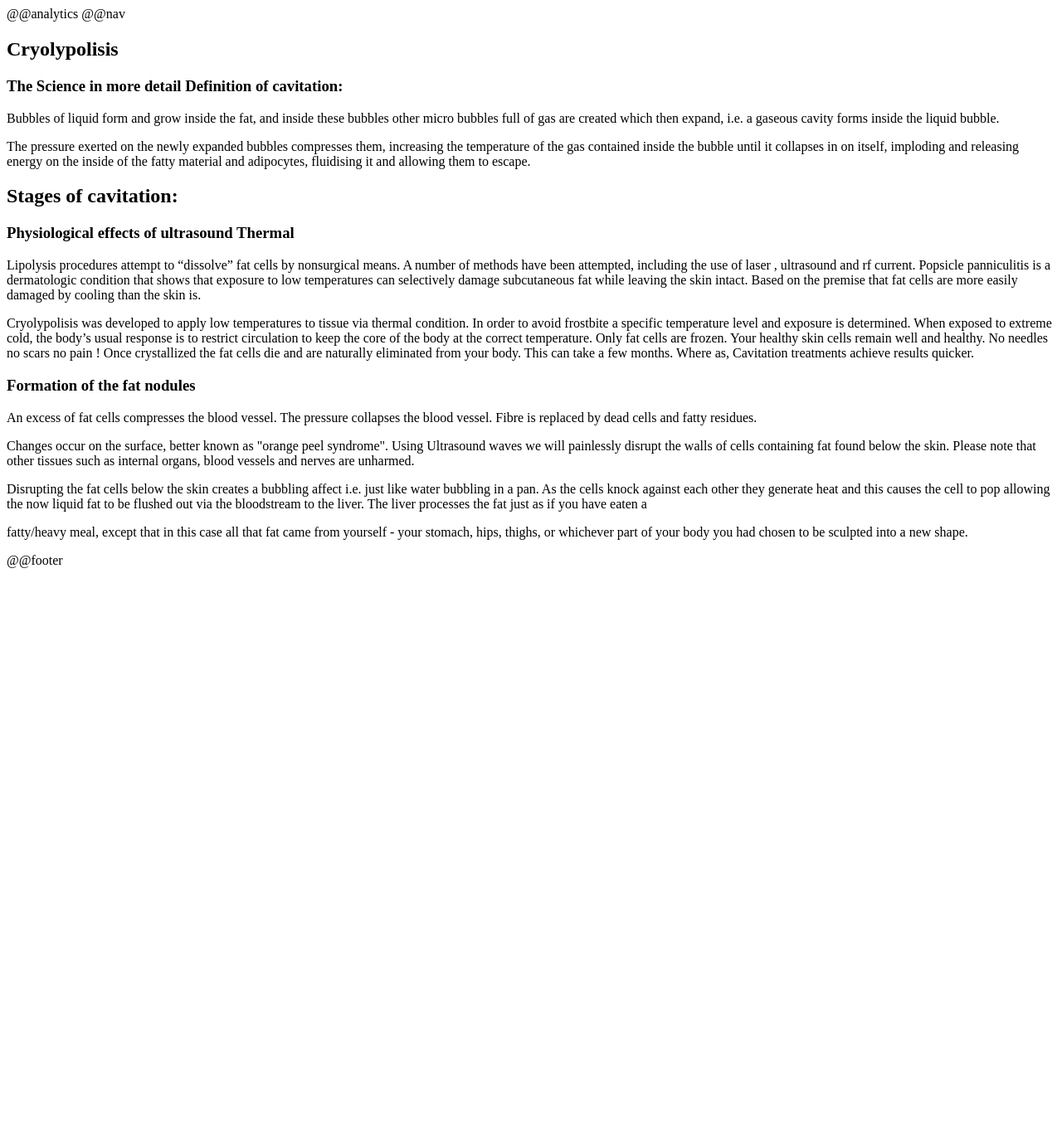
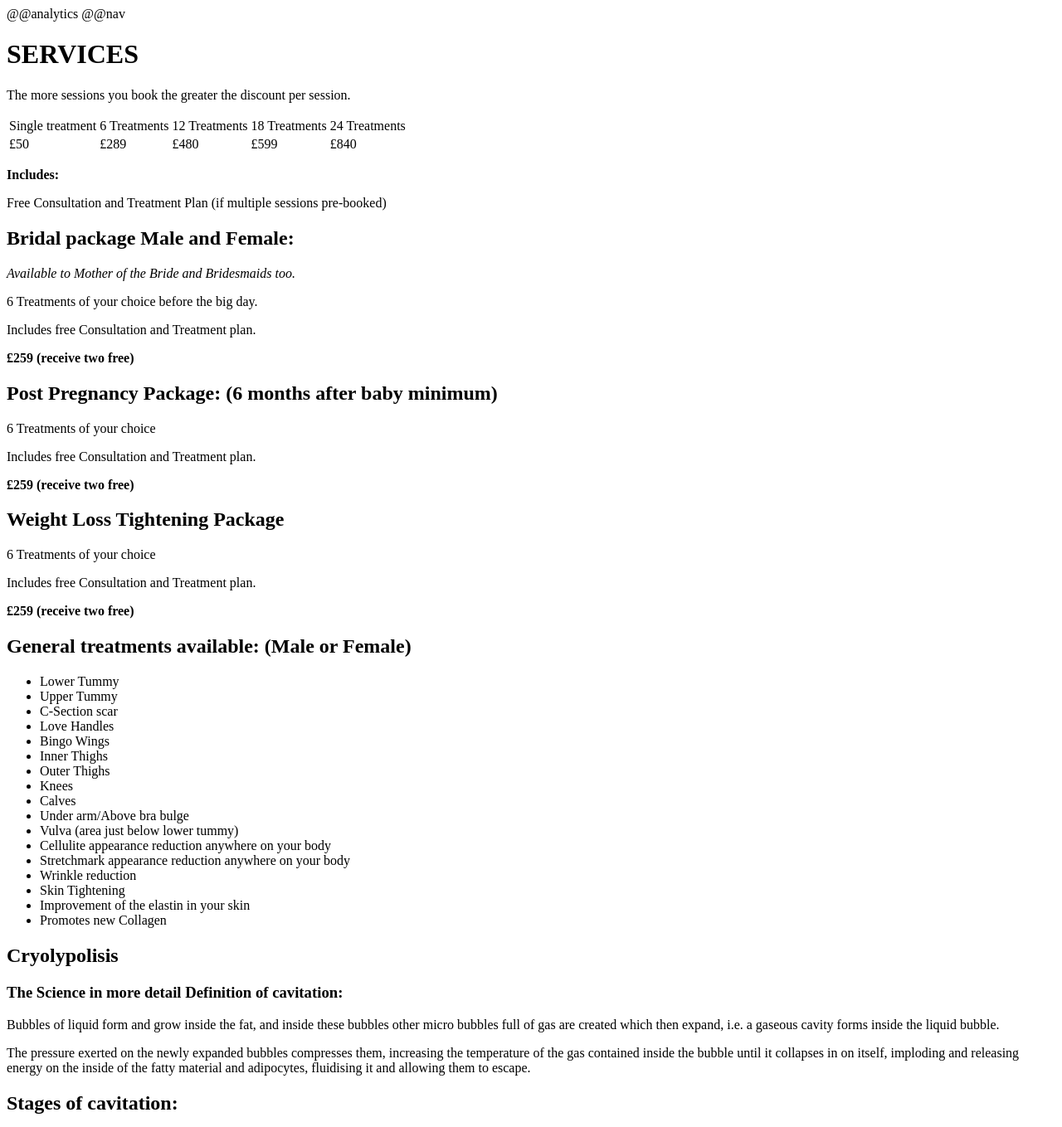
Before and after one commit to AshEdwardsDesign/Litework, a PHP site: page /services.html in a window 1280 px wide. Shown: the top 1359 px of the page at 83% size. Before the commit the page ends 685 px from the top, so only its background shows below. Run offline with PHP 8.4, Linux system fonts and the light colour scheme.

Commit message:
amends made

```diff
--- a/services.html
+++ b/services.html
@@ -51,6 +51,75 @@
                 <div class="row">
                     <div class="col-xs-12">
 
+                        <h1>SERVICES</h1>
+
+                        <p>The more sessions you book the greater the discount per session.</p>
+
+                        <div class="table-responsive">
+                            <table class="table table-bordered">
+                                <tr class="table-header">
+                                    <td>Single treatment</td>
+                                    <td>6 Treatments</td>
+                                    <td>12 Treatments</td>
+                                    <td>18 Treatments</td>
+                                    <td>24 Treatments</td>
+                                </tr>
+                                <tr>
+                                    <td>£50</td>
+                                    <td>£289</td>
+                                    <td>£480</td>
+                                    <td>£599</td>
+                                    <td>£840</td>
+                                </tr>
+
+                            </table>
+                        </div>
+
+                        <p><strong>Includes:</strong></p>
+                        <p>Free Consultation and Treatment Plan (if multiple sessions pre-booked)</p>
+
+                        <h2>Bridal package Male and Female:</h2>
+
+                        <p><em>Available to Mother of the Bride and Bridesmaids too.</em></p>
+
+                        <p>6 Treatments of your choice before the big day.</p>
+                        <p>Includes free Consultation and Treatment plan.</p>
+                        <p><strong>£259 (receive two free)</strong></p>
+
+                        <h2>Post Pregnancy Package: (6 months after baby minimum)</h2>
+
+                        <p>6 Treatments of your choice</p>
+                        <p>Includes free Consultation and Treatment plan.</p>
+                        <p><strong>£259 (receive two free)</strong></p>
+
+                        <h2>Weight Loss Tightening Package</h2>
+
+                        <p>6 Treatments of your choice</p>
+                        <p>Includes free Consultation and Treatment plan.</p>
+                        <p><strong>£259 (receive two free)</strong></p>
+
+                        <h2>General treatments available:  (Male or Female)</h2>
+
+                        <ul>
+                            <li>Lower Tummy</li>
+                            <li>Upper Tummy</li>
+                            <li>C-Section scar</li>
+                            <li>Love Handles</li>
+                            <li>Bingo Wings</li>
+                            <li>Inner Thighs</li>
+                            <li>Outer Thighs</li>
+                            <li>Knees</li>
+                            <li>Calves</li>
+                            <li>Under arm/Above bra bulge</li>
+                            <li>Vulva (area just below lower tummy)</li>
+                            <li>Cellulite appearance reduction anywhere on your body</li>
+                            <li>Stretchmark appearance reduction anywhere on your body</li>
+                            <li>Wrinkle reduction</li>
+                            <li>Skin Tightening</li>
+                            <li>Improvement of the elastin in your skin</li>
+                            <li>Promotes new Collagen</li>
+                        </ul>
+
 
                         <h2>Cryolypolisis</h2>
 
--- a/snippets/footer.html
+++ b/snippets/footer.html
@@ -8,6 +8,7 @@
                     <li><a href="index.html" class="link">Home</a></li>
                     <li><a href="services.html" class="link">Services</a></li>
                     <li><a href="gallery.html" class="link">Gallery</a></li>
+                    <li><a href="faq.html" class="link">FAQ</a></li>
                     <!-- <li><a href="testimonials.html" class="link">Testimonials</a></li> -->
                     <li><a href="contact.html" class="link">Contact Us</a></li>
                 </ul>
--- a/snippets/footer/footer.html
+++ b/snippets/footer/footer.html
@@ -8,6 +8,7 @@
                     <li><a href="index.html" class="link">Home</a></li>
                     <li><a href="services.html" class="link">Services</a></li>
                     <li><a href="gallery.html" class="link">Gallery</a></li>
+                    <li><a href="faq.html" class="link">FAQ</a></li>
                     <!-- <li><a href="testimonials.html" class="link">Testimonials</a></li> -->
                     <li><a href="contact.html" class="link">Contact Us</a></li>
                 </ul>
--- a/snippets/nav.html
+++ b/snippets/nav.html
@@ -10,6 +10,7 @@
                         <li class="presentation"><a href="index.html" class="link">Home</a></li>
                         <li class="presentation"><a href="services.html" class="link">Services</a></li>
                         <li class="presentation"><a href="gallery.html" class="link">Gallery</a></li>
+                        <li class="presentation"><a href="faq.html" class="link">FAQ</a></li>
                         <!-- <li class="presentation"><a href="testimonials.html" class="link">Testimonials</a></li> -->
                         <li class="presentation"><a href="contact.html" class="link">Contact Us</a></li>
                     </ul>
```
Also changed, not shown: faq.html (added, +122 -0 lines), index.html (+39 -6 lines), sass/_custom.scss (+15 -0 lines).
